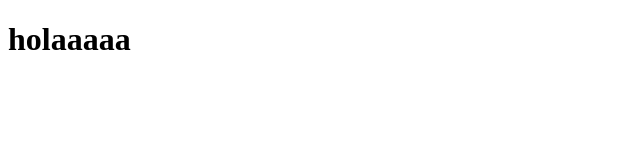
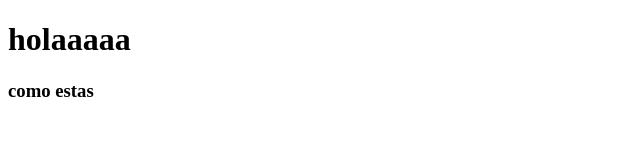
Before and after one commit to nicolasmarin99/repositorioprueba1, a plain HTML site: page index.html in a window 1280 px wide. Shown: the whole page, without its empty margins (0-640 px from the left). Drawn offline with Linux system fonts and the light colour scheme.

Commit message:
tercer commit

```diff
--- a/index.html
+++ b/index.html
@@ -7,6 +7,7 @@
 </head>
 <body>
     <h1>holaaaaa</h1>
+    <h3>como estas</h3>
 
 </body>
 </html>
```
